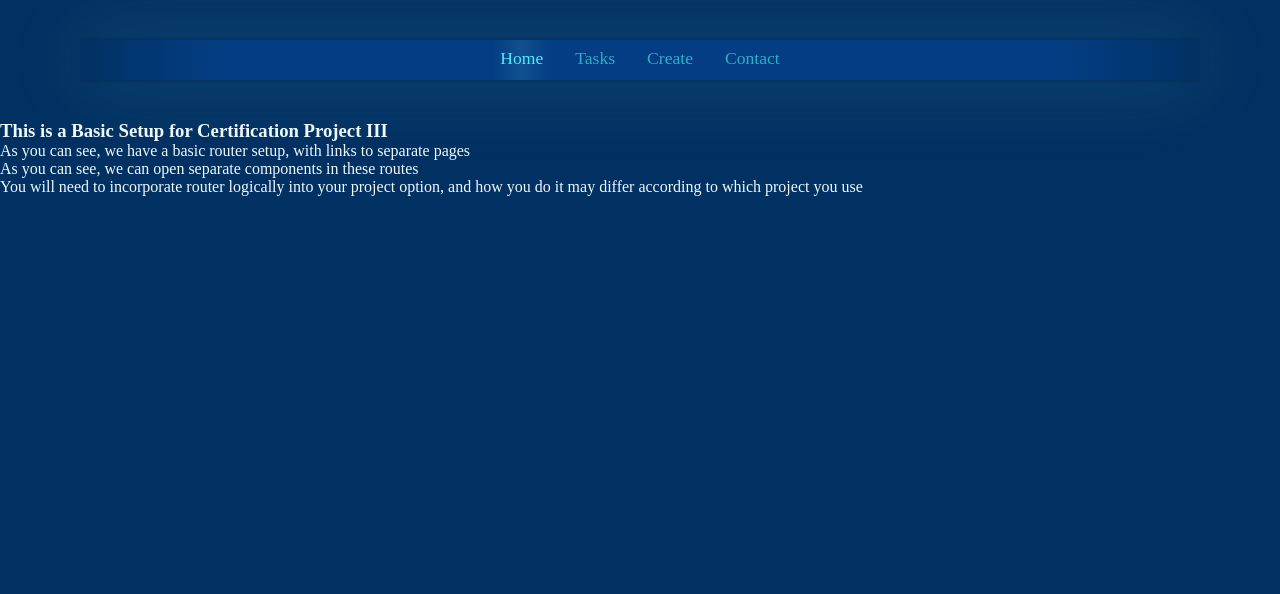
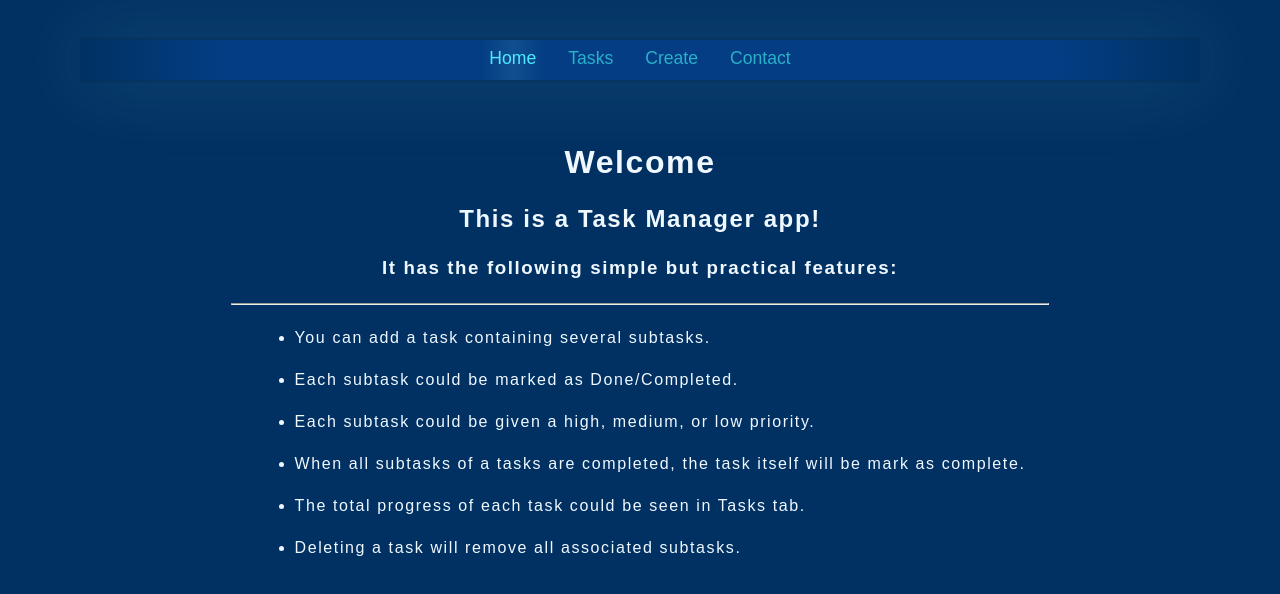
Before and after one commit to sinajhrm/certification-project3, a React (Vite) app: page / in a window 1280 px wide. Shown: the top 594 px of the page. Built offline with nearby package versions, Linux system fonts and the light colour scheme.

Commit message:
+ Initial version of Home component with

```diff
--- a/src/App.jsx
+++ b/src/App.jsx
@@ -16,11 +16,8 @@ import Navbar from './components/navbar/navbar'
 const App = () => {
     return (
         <Router>
-            <div>
-                <Navbar />
-                {/* A <Switch> looks through its children <Route>s and
-            renders the first one that matches the current URL.
-            Furthermore, notice how the content above always renders? On each page? */}
+            <Navbar />
+            <div className='app-content'>
                 <Routes>
                     <Route path="/home" element={<Home />} />
                     <Route path="/" element={<Home />} />
--- a/src/components/home/Home.jsx
+++ b/src/components/home/Home.jsx
@@ -1,15 +1,28 @@
 import React from 'react'
+import './home.css'
 
 const Home = () => {
     return (
-        <div>
-            <h3>This is a Basic Setup for Certification Project III</h3>
-            <p>As you can see, we have a basic router setup, with links to separate pages</p>
-            <p>As you can see, we can open separate components in these routes </p>
-            <p>You will need to incorporate router logically into your project option,
-            and how you do it may differ according to which project you use
-            </p>
-        </div>
+        <>
+            <div className='home-container'>
+                <h1>
+                Welcome
+                </h1>
+                <h2>
+                    This is a Task Manager app!
+                </h2>
+                <h3>It has the following simple but practical features:</h3>
+                <hr/>
+                <ul>
+                    <li>You can add a task containing several subtasks.</li>
+                    <li>Each subtask could be marked as Done/Completed.</li>
+                    <li>Each subtask could be given a high, medium, or low priority.</li>
+                    <li>When all subtasks of a tasks are completed, the task itself will be mark as complete.</li>
+                    <li>The total progress of each task could be seen in Tasks tab.</li>
+                    <li>Deleting a task will remove all associated subtasks.</li>
+                </ul>
+            </div>
+        </>
     )
 }
 
--- /dev/null
+++ b/src/components/home/home.css
@@ -0,0 +1,16 @@
+.home-container {
+    /* display: flex; */
+    text-align: center;
+    letter-spacing: 0.1rem;
+}
+
+.home-container  *
+{
+    margin: 1.5rem;
+}
+
+.home-container ul
+{
+    text-align: left;
+    text-wrap: pretty;
+}
--- a/src/index.css
+++ b/src/index.css
@@ -9,6 +9,7 @@ html
 {
   background-color: rgb(0, 49, 98);
   color: aliceblue;
+  font-family: Arial, Helvetica, sans-serif;
 }
 
 img,
@@ -16,3 +17,11 @@ svg {
   display: block;
   max-width: 100%;
 }
+
+.app-content
+{
+  display: flex;
+  align-items: center;
+  justify-content: center;
+  margin: 0 7.5rem;
+}
```
Also changed, not shown: src/main.jsx (+6 -6 lines), 1 other file (tests, documents, lock files or other folders).
